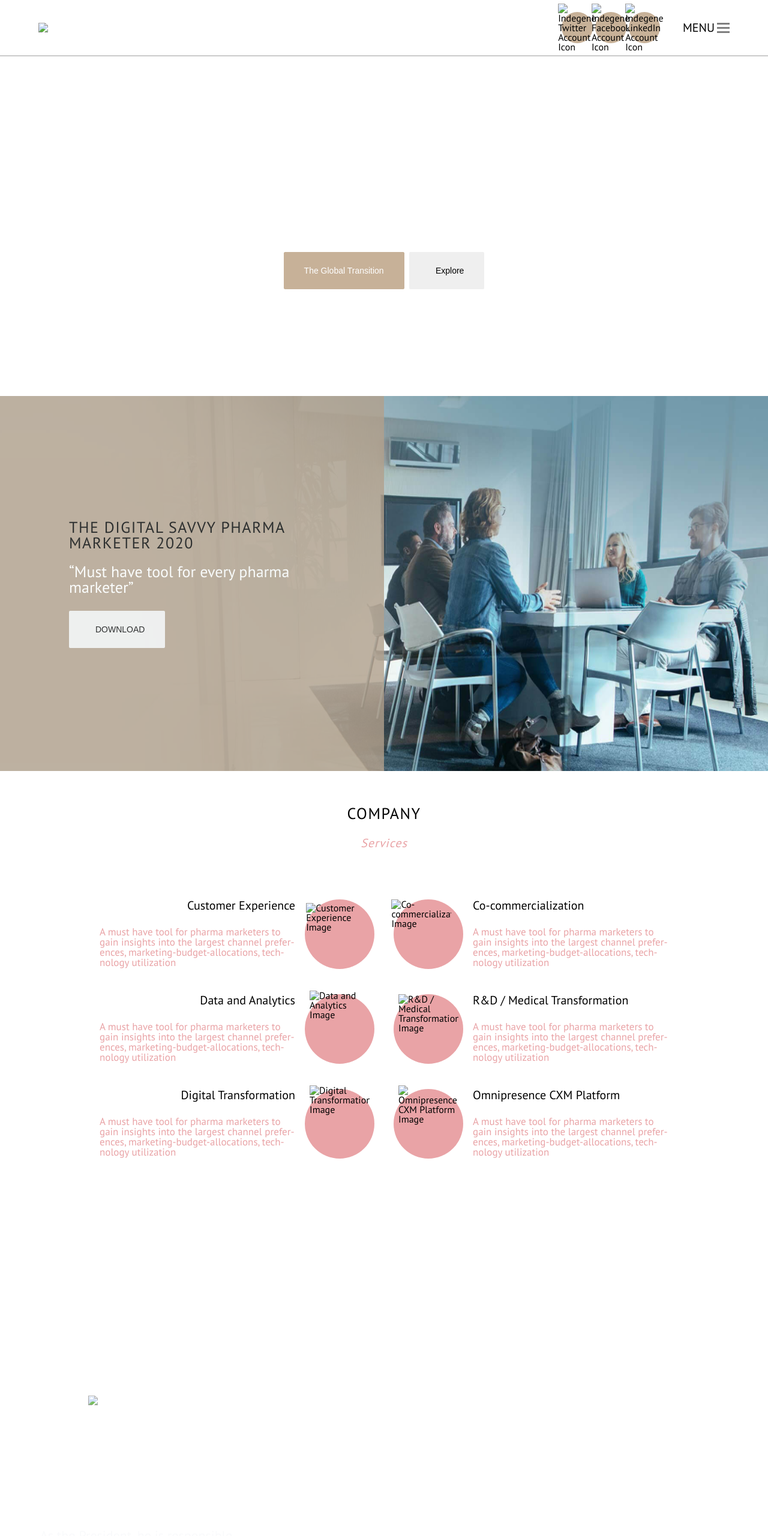
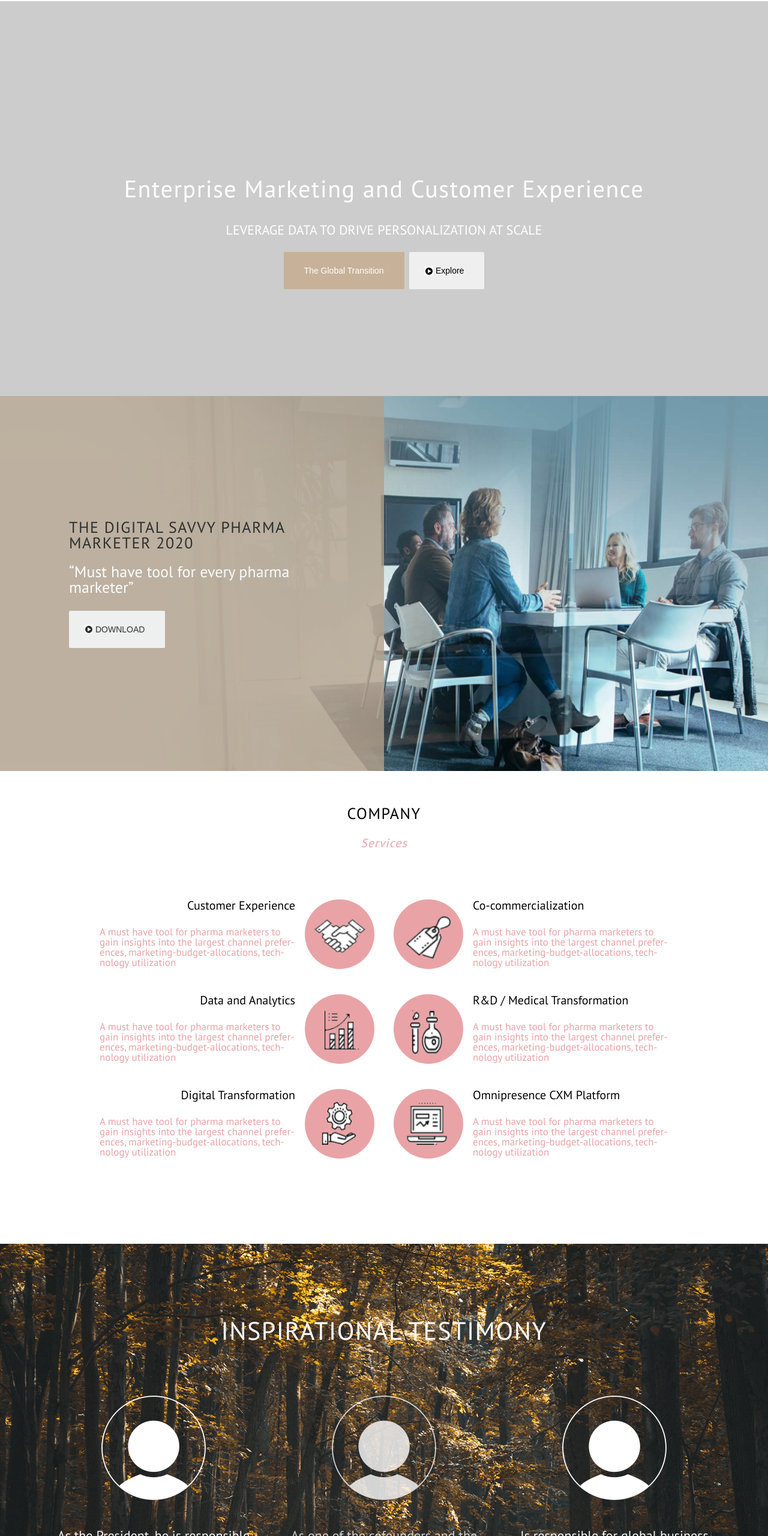
Before and after one commit to anilasdev/shiyab-site.github.io, a plain HTML site: page index.html in a window 1280 px wide. Shown: the top 2560 px of the page at 60% size. Drawn offline with nearby package versions, Linux system fonts and the light colour scheme; files that its build step writes are made by us from their sources; files whose address does not match are found by name.

Commit message:
changed root folder

```diff
--- a/assets/css/style.css
+++ b/assets/css/style.css
@@ -241,7 +241,7 @@ a {
 	-webkit-transform: translateY(-50%);
 	-ms-transform: translateY(-50%);
 	transform: translateY(-50%);
-	content: url(/root/assets/images/Layer9@1X.png)
+	content: url(/assets/images/Layer9@1X.png)
 }
 
 .container {
@@ -404,7 +404,7 @@ nav span {
 
 .banner {
 	height: 660px;
-	background: url(/root/assets/images/bg@1X.png);
+	background: url(/assets/images/bg@1X.png);
 	display: -webkit-box;
 	display: -ms-flexbox;
 	display: flex;
@@ -445,7 +445,7 @@ nav span {
 }
 
 .product {
-	background: #fff url("/root/assets/images/bg@1X\(1\).png") no-repeat right top;
+	background: #fff url("/assets/images/bg@1X\(1\).png") no-repeat right top;
 	background-size: 100% 100%
 }
 
@@ -589,7 +589,7 @@ nav span {
 }
 
 .testimony {
-	background: #fff url(/root/assets/images/asphalt-1867667_1920@1X.png) no-repeat right top;
+	background: #fff url(/assets/images/asphalt-1867667_1920@1X.png) no-repeat right top;
 	background-size: 100% 100%;
 	color: #fff;
 	height: 930px
--- a/index.html
+++ b/index.html
@@ -9,7 +9,7 @@
 	<!-- Title of the webpage -->
 	<title>Indegene</title>
 	<!-- Place favicon.ico in the root directory: mathiasbynens.be/notes/touch-icons -->
-	<link rel="shortcut icon" href="root/assets/images/logo.ico" />
+	<link rel="shortcut icon" href="assets/images/logo.ico" />
 	<!-- Adding reference to font awesome -->
 	<script src="https://kit.fontawesome.com/8a875ecd24.js"></script>
 	<!-- Adding refence to Google Fonts -->
@@ -17,7 +17,7 @@
 	<!-- Adding cdn for Slick Slider Stylings -->
 	<link rel="stylesheet" type="text/css" href="//cdn.jsdelivr.net/npm/slick-carousel@1.8.1/slick/slick.css"/>
 	<!-- Default style-sheet is for 'media' type screen (color computer display).  -->
-	<link rel="stylesheet" media="screen" href="root/assets/css/style.css">
+	<link rel="stylesheet" media="screen" href="assets/css/style.css">
 </head>
 
 <body>
@@ -25,24 +25,24 @@
 		<!-- Start of the header -->
 		<header>
 			<div class="wrapper">
-				<h1><a href="#" title="Indegene"><img src="root/assets/images/logo@1X.png" alt="Indegene Brand Logo">Indegene</a>
+				<h1><a href="#" title="Indegene"><img src="assets/images/logo@1X.png" alt="Indegene Brand Logo">Indegene</a>
 				</h1>
 				<div class="navigation">
 					<ul class="navigtaion__sm">
 						<li>
 							<a href="https://twitter.com/indegenepharma" target="_blank" rel="nofollow">
-								<figure><img src="root/assets/images/icons8-twitter-24@1X.png" alt="Indegene Twitter Account Icon"></figure>
+								<figure><img src="assets/images/icons8-twitter-24@1X.png" alt="Indegene Twitter Account Icon"></figure>
 							</a>
 						</li>
 						<li>
 							<a href="https://www.facebook.com/Indegene/" target="_blank" rel="nofollow">
-								<figure><img src="root/assets/images/icons8-facebook-f-24@1X.png" alt="Indegene Facebook Account Icon">
+								<figure><img src="assets/images/icons8-facebook-f-24@1X.png" alt="Indegene Facebook Account Icon">
 								</figure>
 							</a>
 						</li>
 						<li>
 							<a href="https://www.linkedin.com/company/indegene/" target="_blank" rel="nofollow">
-								<figure><img src="root/assets/images/icons8-linkedin-2-24@1X.png" alt="Indegene LinkedIn Account Icon">
+								<figure><img src="assets/images/icons8-linkedin-2-24@1X.png" alt="Indegene LinkedIn Account Icon">
 								</figure>
 							</a>
 						</li>
@@ -109,7 +109,7 @@
 										marketing-budget-allocations, technology utilization</p>
 								</div>
 								<figure class="service__content-image">
-									<img src="root/assets/images/Layer11@1X.png" alt="Customer Experience Image">
+									<img src="assets/images/Layer11@1X.png" alt="Customer Experience Image">
 								</figure>
 							</li>
 							<li>
@@ -119,7 +119,7 @@
 										marketing-budget-allocations, technology utilization</p>
 								</div>
 								<figure class="service__content-image">
-									<img src="root/assets/images/Layer12@1X.png" alt="Data and Analytics Image">
+									<img src="assets/images/Layer12@1X.png" alt="Data and Analytics Image">
 								</figure>
 							</li>
 							<li>
@@ -129,14 +129,14 @@
 										marketing-budget-allocations, technology utilization</p>
 								</div>
 								<figure class="service__content-image">
-									<img src="root/assets/images/Layer13@1X.png" alt="Digital Transformation Image">
+									<img src="assets/images/Layer13@1X.png" alt="Digital Transformation Image">
 								</figure>
 							</li>
 						</ul>
 						<ul class="service__content--right">
 							<li>
 								<figure class="service__content-image">
-									<img src="root/assets/images/Layer14@1X.png" alt="Co-commercialization Image">
+									<img src="assets/images/Layer14@1X.png" alt="Co-commercialization Image">
 								</figure>
 								<div class="service__content-details">
 									<h3>Co-commercialization</h3>
@@ -146,7 +146,7 @@
 							</li>
 							<li>
 								<figure class="service__content-image">
-									<img src="root/assets/images/Layer15@1X.png" alt="R&D / Medical Transformation Image">
+									<img src="assets/images/Layer15@1X.png" alt="R&D / Medical Transformation Image">
 								</figure>
 								<div class="service__content-details">
 									<h3>R&D / Medical Transformation</h3>
@@ -156,7 +156,7 @@
 							</li>
 							<li>
 								<figure class="service__content-image">
-									<img src="root/assets/images/Layer16@1X.png" alt="Omnipresence CXM Platform Image">
+									<img src="assets/images/Layer16@1X.png" alt="Omnipresence CXM Platform Image">
 								</figure>
 								<div class="service__content-details">
 									<h3>Omnipresence CXM Platform</h3>
@@ -177,21 +177,21 @@
 					<ul class="testimony__slider">
 						<li class="slide">
 							<figure>
-								<img src="root/assets/images/Layer18@1X.png" alt="Reviewer's Image">
+								<img src="assets/images/Layer18@1X.png" alt="Reviewer's Image">
 							</figure>
 							<p>As the President, he is responsible for new strategic initiatives.</p>
 							<h4><strong>PRESIDENT</strong></h4>
 						</li>
 						<li class="slide">
 							<figure>
-								<img src="root/assets/images/Layer18@1X.png" alt="Reviewer's Image">
+								<img src="assets/images/Layer18@1X.png" alt="Reviewer's Image">
 							</figure>
 							<p>As one of the cofounders and the CEO, He is responsible for the company's strategy.</p>
 							<h4><strong>CEO</strong></h4>
 						</li>
 						<li class="slide">
 							<figure>
-								<img src="root/assets/images/Layer18@1X.png" alt="Reviewer's Image">
+								<img src="assets/images/Layer18@1X.png" alt="Reviewer's Image">
 							</figure>
 							<p>Is responsible for global business development and strategic account managment.</p>
 							<h4><strong>Executive VP</strong></h4>
@@ -207,7 +207,7 @@
 					<h2>RECENT BLOG<span>Our Blog</span></h2>
 					<ul class="blog_slider">
 						<li class="blog_slide">
-							<figure><img src="root/assets/images/thumbnail@1X(1).png" alt="Blog Banner Image"></figure>
+							<figure><img src="assets/images/thumbnail@1X(1).png" alt="Blog Banner Image"></figure>
 							<div class="blog_content">
 								<div class="blog__content-time">
 									<span>18</span>
@@ -222,7 +222,7 @@
 							</div>
 						</li>
 						<li class="blog_slide">
-							<figure><img src="root/assets/images/thumbnail@1X(1).png" alt="Blog Banner Image"></figure>
+							<figure><img src="assets/images/thumbnail@1X(1).png" alt="Blog Banner Image"></figure>
 							<div class="blog_content">
 								<div class="blog__content-time">
 									<span>18</span>
@@ -237,7 +237,7 @@
 							</div>
 						</li>
 						<li class="blog_slide">
-							<figure><img src="root/assets/images/thumbnail@1X(1).png" alt="Blog Banner Image"></figure>
+							<figure><img src="assets/images/thumbnail@1X(1).png" alt="Blog Banner Image"></figure>
 							<div class="blog_content">
 								<div class="blog__content-time">
 									<span>18</span>
@@ -286,8 +286,8 @@
 	</div>
 	<script type="text/javascript" src="//code.jquery.com/jquery-1.11.0.min.js"></script>
 	<script type="text/javascript" src="//code.jquery.com/jquery-migrate-1.2.1.min.js"></script>
-  <script type="text/javascript" src="/root/assets/vendor/slick.min.js"></script>
-	<script src="root/assets/js/script.js"></script>
+  <script type="text/javascript" src="/assets/vendor/slick.min.js"></script>
+	<script src="assets/js/script.js"></script>
 </body>
 
 </html>
```
